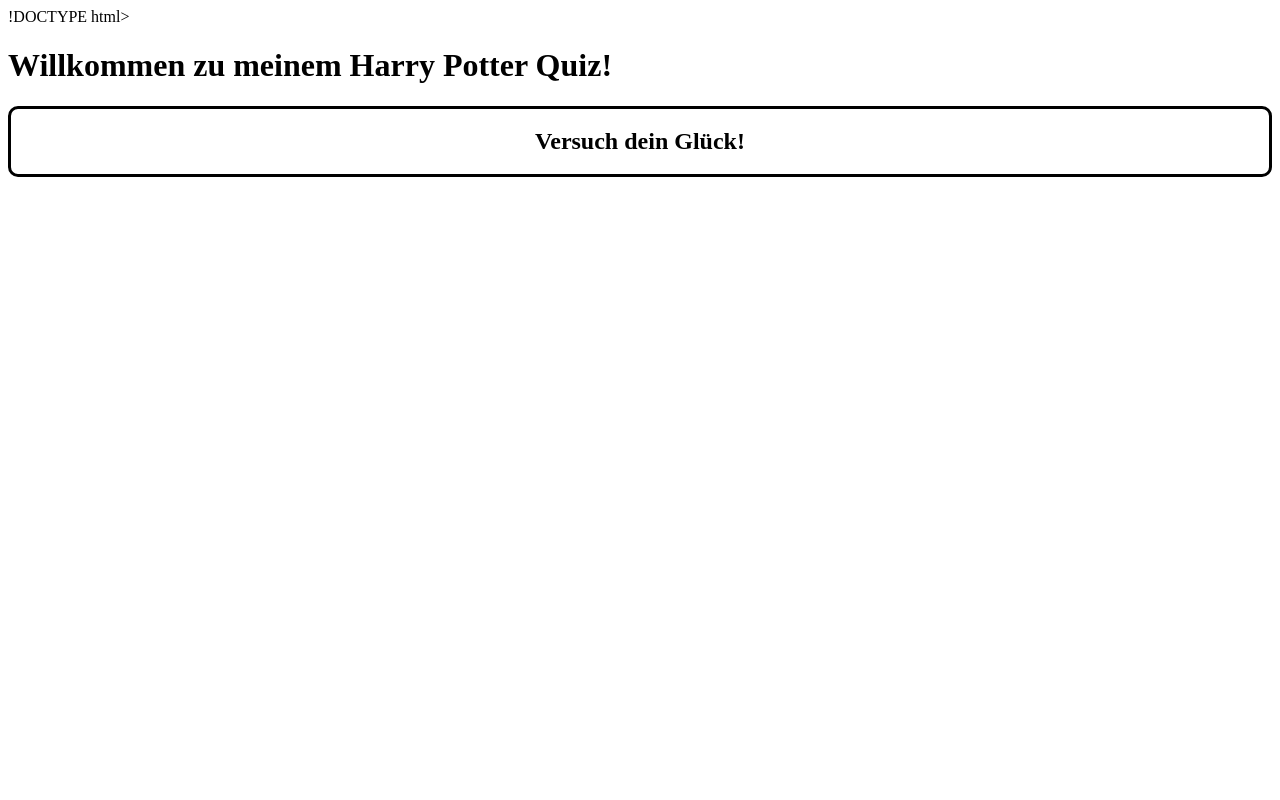
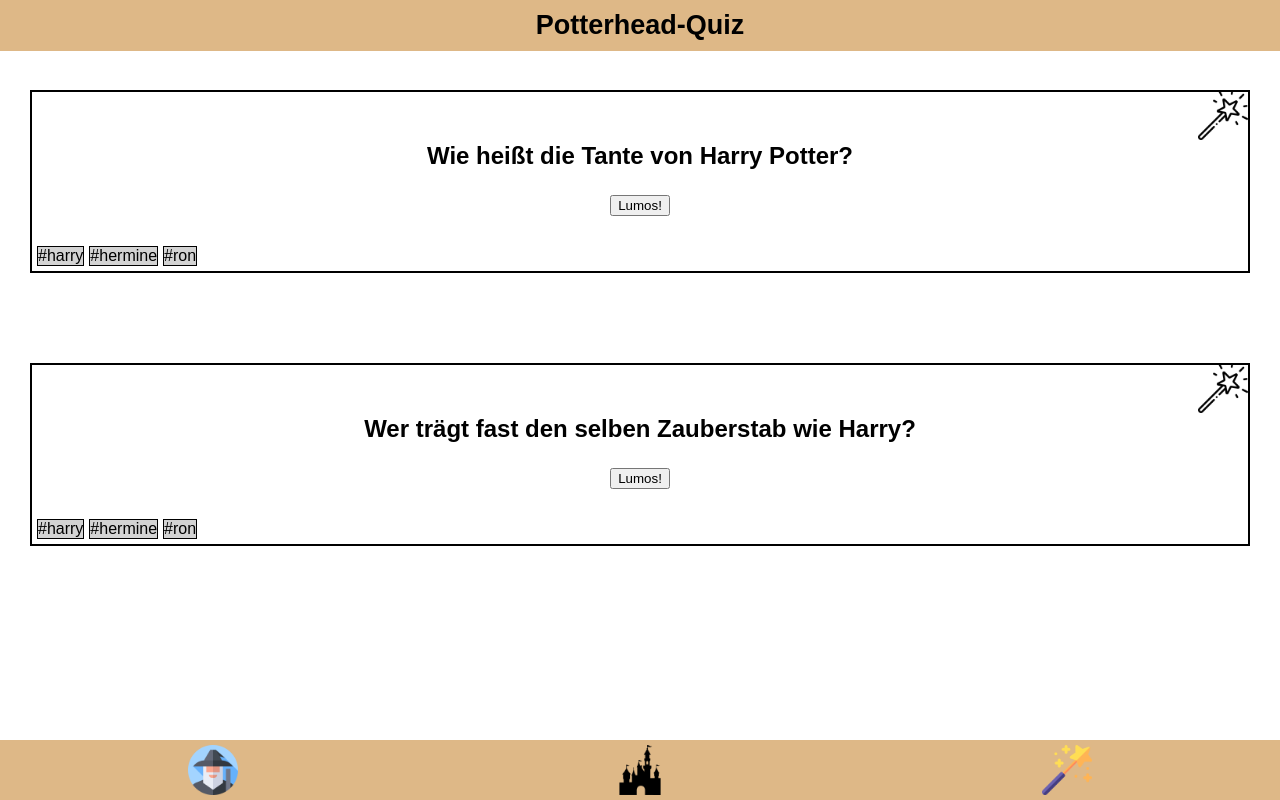
Before and after one commit to flexii07/recapquiz2, a plain HTML site: page index.html in a window 1280 px wide. Drawn offline with Linux system fonts and the light colour scheme.

Commit message:
add questioncards, images, fixed something

```diff
--- a/index.html
+++ b/index.html
@@ -1,4 +1,4 @@
-!DOCTYPE html>
+<!DOCTYPE html>
 <html lang="en">
 <head>
     <meta charset="UTF-8">
@@ -8,7 +8,45 @@
     <link rel="stylesheet" href="./styles.css" />
 </head>
 <body>
-    <h1>Willkommen zu meinem Harry Potter Quiz!</h1>
-    <h2 class="title">Versuch dein Glück!</h2>
+<nav>
+    <h1>Potterhead-Quiz</h1>
+</nav>
+<article>
+    <img class="wizardwandoff" src="assets/images/magic-wand.png" height="50" alt="bookmark"/>
+<h2>Wie heißt die Tante von Harry Potter?</h2>
+<button class="answer">Lumos!</button>
+<div class="tags">
+    <div class ="tag">#harry</div>
+    <div class="tag">#hermine</div>
+    <div class="tag">#ron</div>
+</div>
+</article>
+<article>
+    <img class="wizardwandoff" src="assets/images/magic-wand.png" alt="bookmark" height="50"/>
+    <h2>Wer trägt fast den selben Zauberstab wie Harry?</h2>
+    <button class="answer">Lumos!</button>
+    <div class="tags">
+        <div class ="tag">#harry</div>
+        <div class="tag">#hermine</div>
+        <div class="tag">#ron</div>
+    </div>
+</article>
+<footer>
+    <img
+    class="footer1"
+    src="./assets/images/wizard.png" height="50"
+    alt="profile"
+  />
+  <img
+  class="footer2"
+  src="./assets/images/paris.png" height="50"
+  alt="menunavbar"
+/>
+<img
+class="footer3"
+src="./assets/images/magic-wand (1).png" height="50"
+alt="bookmarknavbar"
+/>
+</footer>
 </body>
 </html>
--- a/styles.css
+++ b/styles.css
@@ -1,8 +1,83 @@
-.title {
+* {
+    box-sizing: border-box;
+}
+
+nav {
+    position: fixed;
+
+    z-index: 1;
+    top: 0px;
+    background-color: burlywood;
+    width: 100%;
+    font-size: large;
+}
+
+article {
+    margin: 90px 30px 30px 30px;
+    border: solid 2px;
+    position: relative;
+    text-align: center;
+}
+
+.answer {
+    display: block;
+    margin: auto;
+}
+
+.wizardwandoff {
+    position: absolute;
+    right: 0;
+    top: -2px;
+
+}
+
+h1 {
+    text-align: center;
+    margin: 0px;
+    padding: 10px;
+}
+
+h2 {
+    margin-top: 50px;
+    margin-bottom: 25px;
+    display: inline-block;
+}
+
+body {
+    font-family: sans-serif;
+    margin: 0px;
+}
+
+.tag {
+    border: solid 1px;
+    background-color: lightgray;
+    margin-right: 5px;
+    border-color: black;
+}
+
+.tags {
     display: flex;
-    flex-direction: column;
-    text-align: center;
-    border-style: solid;
-    border-radius: 10px;
-    padding: 19px;
+    justify-content: flex-start;
+    margin: 30px 5px 5px 5px;
 }
+
+footer {
+    display: flex;
+    justify-content: space-around;
+    width: 100%;
+    position: fixed;
+    bottom: 0;
+    background: burlywood;
+}
+
+.footer1 {
+    margin: 5px;
+}
+
+.footer2 {
+    margin: 5px;
+}
+
+.footer3{
+    margin: 5px;
+}
```
Also changed, not shown: assets/images/magic-wand (1).png (added), assets/images/magic-wand.png (added), assets/images/paris.png (added), assets/images/wizard.png (added), 3 other files.
